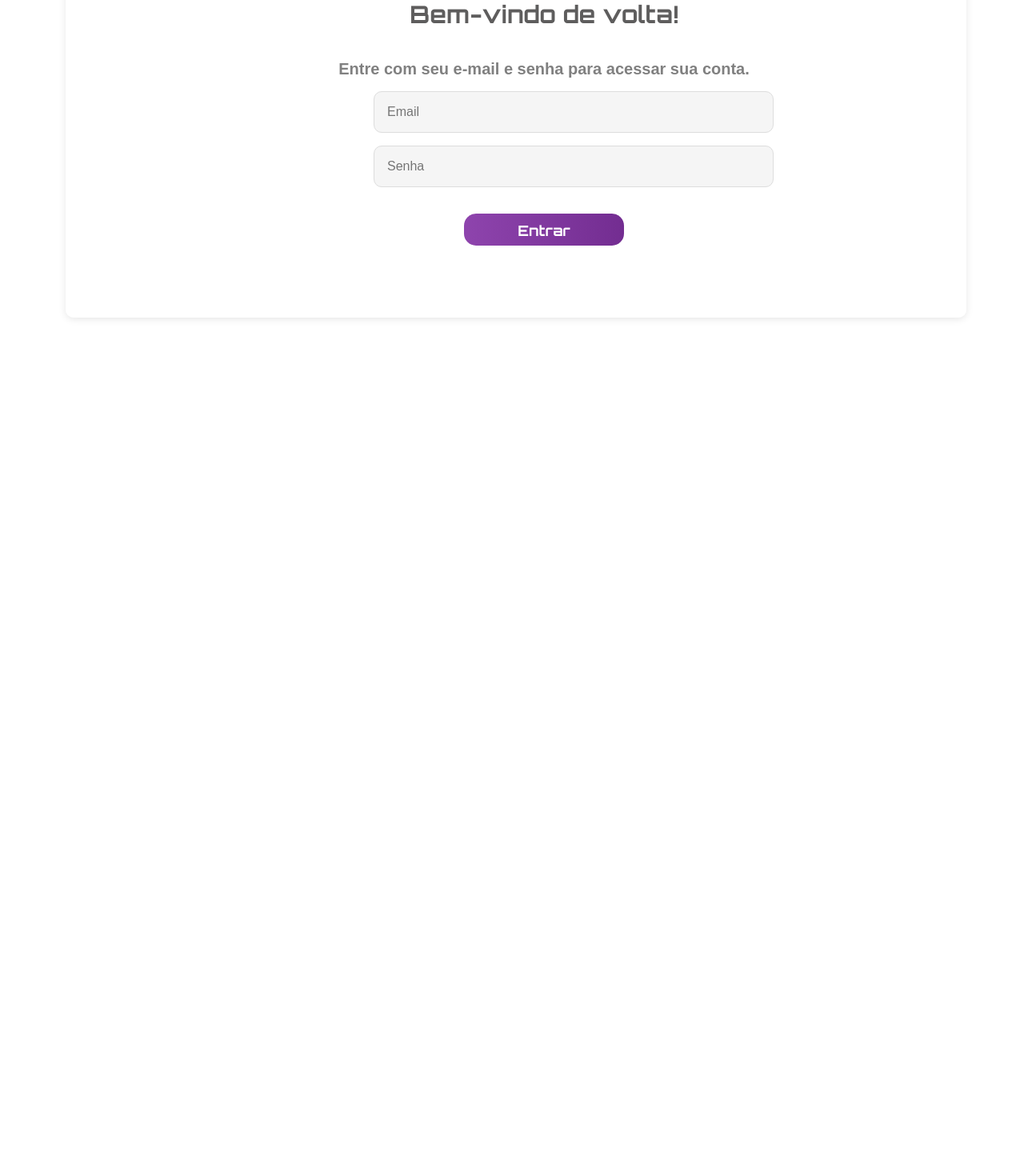
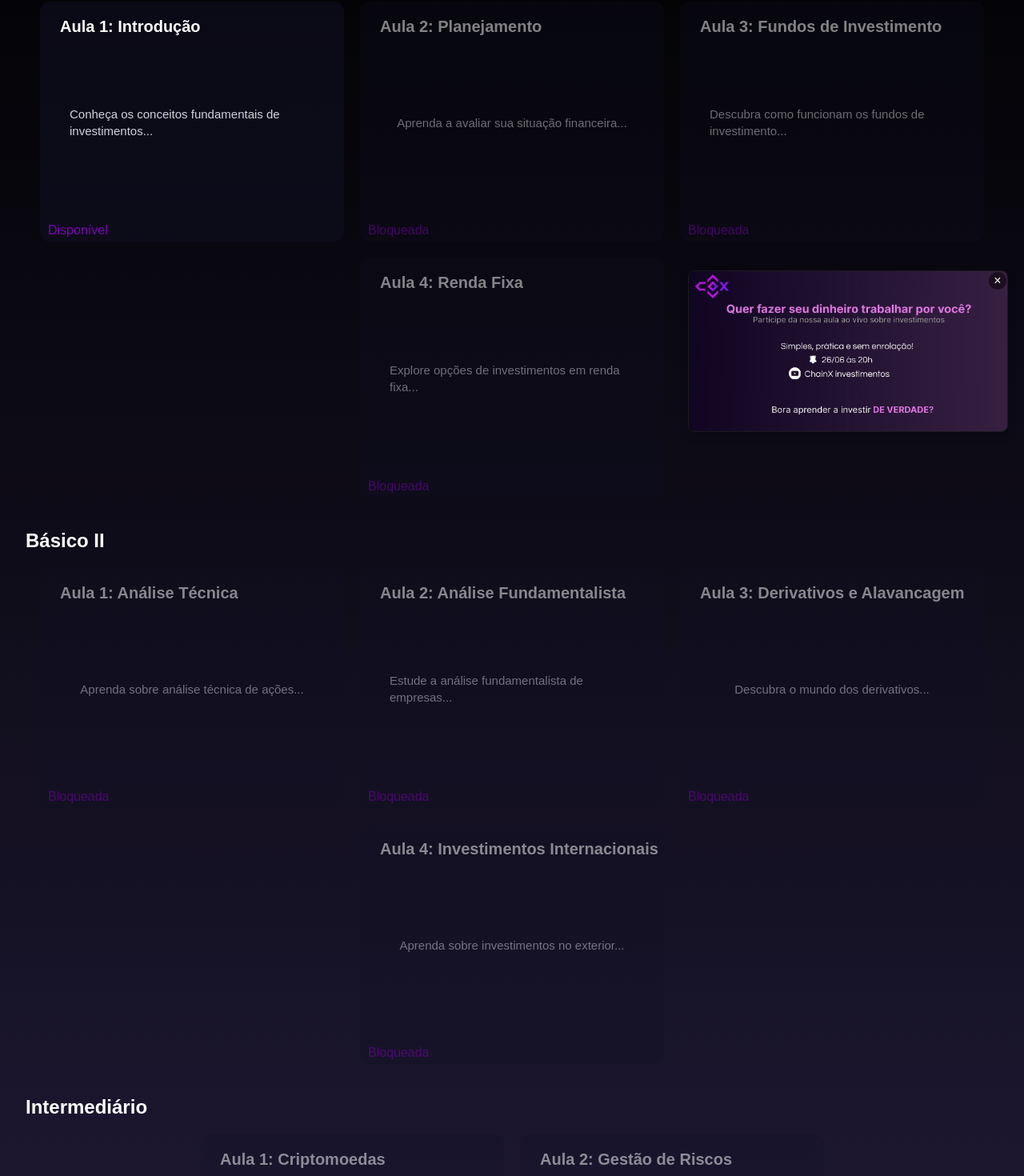
Before and after one commit to PedrosoEnzo/cripto, a React (Vite) app in the folder cripto-react/: page /curso in a window 1280 px wide. Before the commit this address led to /login. Shown: the part 240-1710 px from the top of the page at 80% size. Before the commit the page ends 800 px from the top, so only its background shows below. Built offline with nearby package versions, Linux system fonts and the light colour scheme.

Commit message:
Removendo requisições

```diff
--- a/cripto-react/src/components/CoursePage.tsx
+++ b/cripto-react/src/components/CoursePage.tsx
@@ -6,130 +6,138 @@ import ModuleSection from "./ModuleSection";
 import { FaArrowLeft } from "react-icons/fa";
 import adImage from "../assets/ChainAds.png";
 import Footer from "../components/Footer";
-import axios from "axios";
 
 export default function CoursePage() {
   const [progress, setProgress] = useState(0);
-  const [completedLessons, setCompletedLessons] = useState<number[]>([]);
+  const [completedLessons, setCompletedLessons] = useState([]);
   const [visibleAd, setVisibleAd] = useState(false);
-  const [isLoading, setIsLoading] = useState(true);
-  const [error, setError] = useState("");
   const navigate = useNavigate();
 
   const totalLessons = 11;
 
   const courseData = [
-    // ... (seus dados de curso existentes)
+    {
+      title: "Básico I",
+      lessons: [
+         {
+          id: 1,
+          title: "Aula 1: Introdução",
+          description: "Conheça os conceitos fundamentais de investimentos...",
+        },
+        {
+          id: 2,
+          title: "Aula 2: Planejamento",
+          description: "Aprenda a avaliar sua situação financeira...",
+        },
+        {
+          id: 3,
+          title: "Aula 3: Fundos de Investimento",
+          description: "Descubra como funcionam os fundos de investimento...",
+        },
+        {
+          id: 4,
+          title: "Aula 4: Renda Fixa",
+          description: "Explore opções de investimentos em renda fixa...",
+        },
+      ],
+    },
+    {
+      title: "Básico II",
+      lessons: [
+        {
+          id: 5,
+          title: "Aula 1: Análise Técnica",
+          description: "Aprenda sobre análise técnica de ações...",
+        },
+        {
+          id: 6,
+          title: "Aula 2: Análise Fundamentalista",
+          description: "Estude a análise fundamentalista de empresas...",
+        },
+        {
+          id: 7,
+          title: "Aula 3: Derivativos e Alavancagem",
+          description: "Descubra o mundo dos derivativos...",
+        },
+        {
+          id: 8,
+          title: "Aula 4: Investimentos Internacionais",
+          description: "Aprenda sobre investimentos no exterior...",
+        },
+      ],
+    },
+    {
+      title: "Intermediário",
+      lessons: [
+        {
+          id: 9,
+          title: "Aula 1: Criptomoedas",
+          description:
+            "Entenda o funcionamento e as oportunidades das criptomoedas...",
+        },
+        {
+          id: 10,
+          title: "Aula 2: Gestão de Riscos",
+          description: "Aprenda como gerenciar riscos em seus investimentos...",
+        },
+      ],
+    },
+    {
+      title: "Avançado",
+      lessons: [
+         {
+          id: 11,
+          title: "Aula 1: Estratégias de Investimento",
+          description:
+            "Explore estratégias avançadas para maximizar seus lucros...",
+        },
+      ],
+    },
   ];
 
-  // Verifica autenticação ao carregar a página
   useEffect(() => {
-    const token = sessionStorage.getItem("token");
+    const timer = setTimeout(() => {
+      setVisibleAd(true);
+    }, 3000);
+    return () => clearTimeout(timer);
+  }, []);
 
-    if (!token) {
-      navigate("/login");
-      return;
-    }
+  useEffect(() => {
+    const storedProgress = localStorage.getItem("chainx-progress");
+    const parsed = storedProgress ? JSON.parse(storedProgress) : []; // Aula 1 desbloqueada
+    setCompletedLessons(parsed);
+    setProgress((parsed.length / totalLessons) * 100);
+  }, []);
 
-    const fetchUserProgress = async () => {
-      try {
-        // Verifica token e busca progresso do usuário
-        const response = await axios.get("http://localhost:5000/progresso", {
-          headers: {
-            Authorization: `Bearer ${token}`
-          }
-        });
+  function handleLessonClick(lessonId) {
+    navigate(`/lesson/${lessonId}`);
+  }
 
-        const userProgress = response.data.progresso || [];
-        setCompletedLessons(userProgress);
-        setProgress((userProgress.length / totalLessons) * 100);
+  const getCourseDataWithLocks = () => {
+    const allLessons = courseData.flatMap((mod) => mod.lessons);
 
-        // Carrega progresso local como fallback
-        const localProgress = localStorage.getItem("chainx-progress");
-        if (localProgress && JSON.parse(localProgress).length > userProgress.length) {
-          setCompletedLessons(JSON.parse(localProgress));
-        }
+    return courseData.map((mod) => ({
+      ...mod,
+       lessons: mod.lessons.map((lesson) => {
+        const index = allLessons.findIndex((l) => l.id === lesson.id);
+        const isUnlocked = completedLessons.includes(lesson.id);
 
-      } catch (err) {
-        console.error("Erro ao buscar progresso:", err);
-        // Fallback para progresso local
-        const storedProgress = localStorage.getItem("chainx-progress");
-        const parsed = storedProgress ? JSON.parse(storedProgress) : [];
-        setCompletedLessons(parsed);
-        setProgress((parsed.length / totalLessons) * 100);
-      } finally {
-        setIsLoading(false);
-      }
-    };
+        const isLocked =
+         lesson.id === 1 ? false : !completedLessons.includes(lesson.id - 1);
 
-    fetchUserProgress();
-
-    // Timer para o anúncio
-    const timer = setTimeout(() => setVisibleAd(true), 3000);
-    return () => clearTimeout(timer);
-  }, [navigate, totalLessons]);
-
-  const handleLessonClick = (lessonId: number) => {
-    if (isLessonLocked(lessonId)) {
-      alert("Complete a aula anterior primeiro!");
-      return;
-    }
-    navigate(`/lesson/${lessonId}`);
+        return {
+          ...lesson,
+          isLocked,
+          isUnlocked,
+        };
+      }),
+    }));
   };
 
-  const isLessonLocked = (lessonId: number) => {
-    if (lessonId === 1) return false;
-    return !completedLessons.includes(lessonId - 1);
-  };
-
-  // Função para marcar aula como completa
-  const handleCompleteLesson = async (lessonId: number) => {
-    try {
-      const token = sessionStorage.getItem("token");
-      if (!token) throw new Error("Não autenticado");
-
-      // Atualiza no backend
-      await axios.post(
-        "http://localhost:5000/aulas/completar",
-        { aulaId: lessonId },
-        { headers: { Authorization: `Bearer ${token}` } }
-      );
-
-      // Atualiza localmente
-      const newCompleted = [...new Set([...completedLessons, lessonId])];
-      setCompletedLessons(newCompleted);
-      setProgress((newCompleted.length / totalLessons) * 100);
-      localStorage.setItem("chainx-progress", JSON.stringify(newCompleted));
-
-    } catch (err) {
-      console.error("Erro ao completar aula:", err);
-      // Fallback local se a API falhar
-      const newCompleted = [...new Set([...completedLessons, lessonId])];
-      setCompletedLessons(newCompleted);
-      localStorage.setItem("chainx-progress", JSON.stringify(newCompleted));
-    }
-  };
-
-  if (isLoading) {
-    return (
-      <div className={styles.loadingContainer}>
-        <div className={styles.spinner}></div>
-        <p>Carregando seu progresso...</p>
-      </div>
-    );
-  }
-
-  const courseDataWithLocks = courseData.map((mod) => ({
-    ...mod,
-    lessons: mod.lessons.map((lesson) => ({
-      ...lesson,
-      isLocked: isLessonLocked(lesson.id),
-      isUnlocked: completedLessons.includes(lesson.id)
-    }))
-  }));
+  const courseDataWithLocks = getCourseDataWithLocks();
 
   return (
-    <>
+     <>
       <div className={styles.container}>
         <div className={styles.header}>
           <FaArrowLeft
@@ -140,21 +148,19 @@ export default function CoursePage() {
             ChainX <span>Educ</span>
           </h1>
         </div>
+   <ProgressBar progress={progress} />
 
-        <ProgressBar progress={progress} />
-
-        {courseDataWithLocks.map((mod, idx) => (
+    {courseDataWithLocks.map((mod, idx) => (
           <ModuleSection
             key={idx}
             title={mod.title}
             lessons={mod.lessons}
             completed={completedLessons}
             onLessonClick={handleLessonClick}
-            onComplete={handleCompleteLesson}
           />
         ))}
 
-        {visibleAd && (
+ {visibleAd && (
           <div className={styles.floatingAd}>
             <button
               className={styles.closeButton}
```
